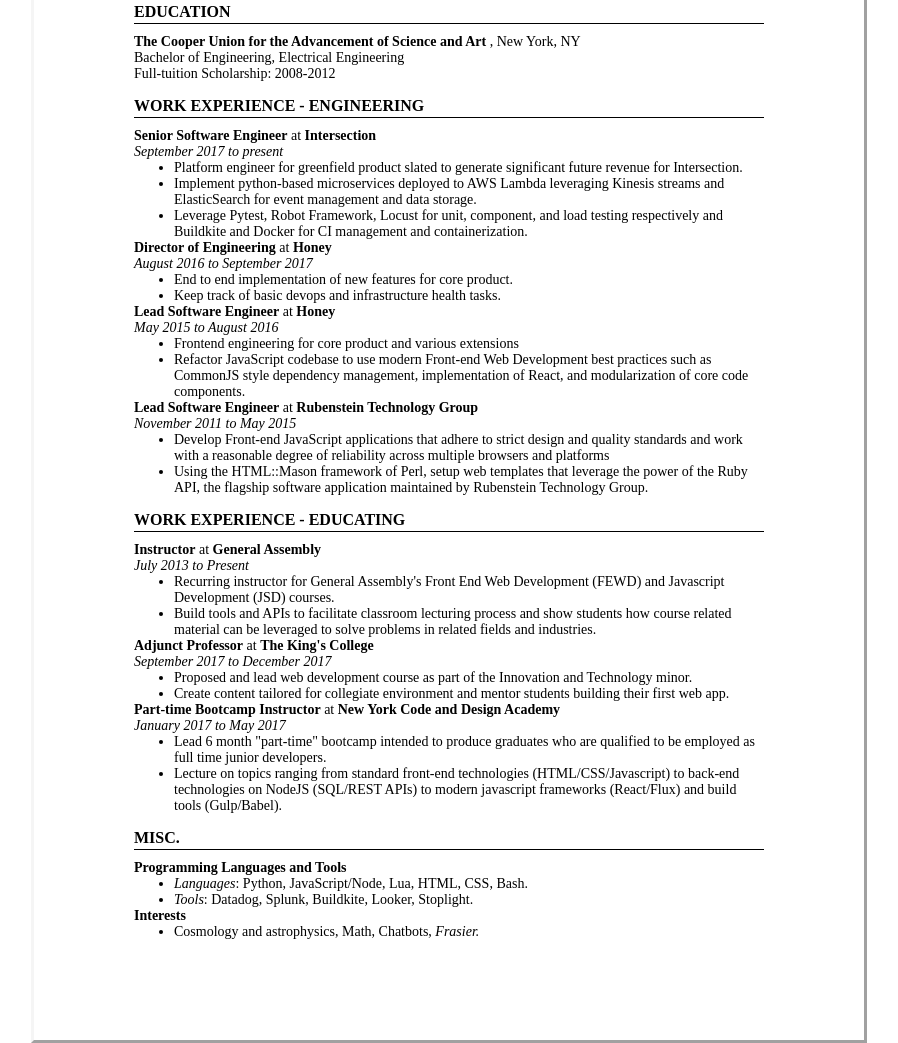
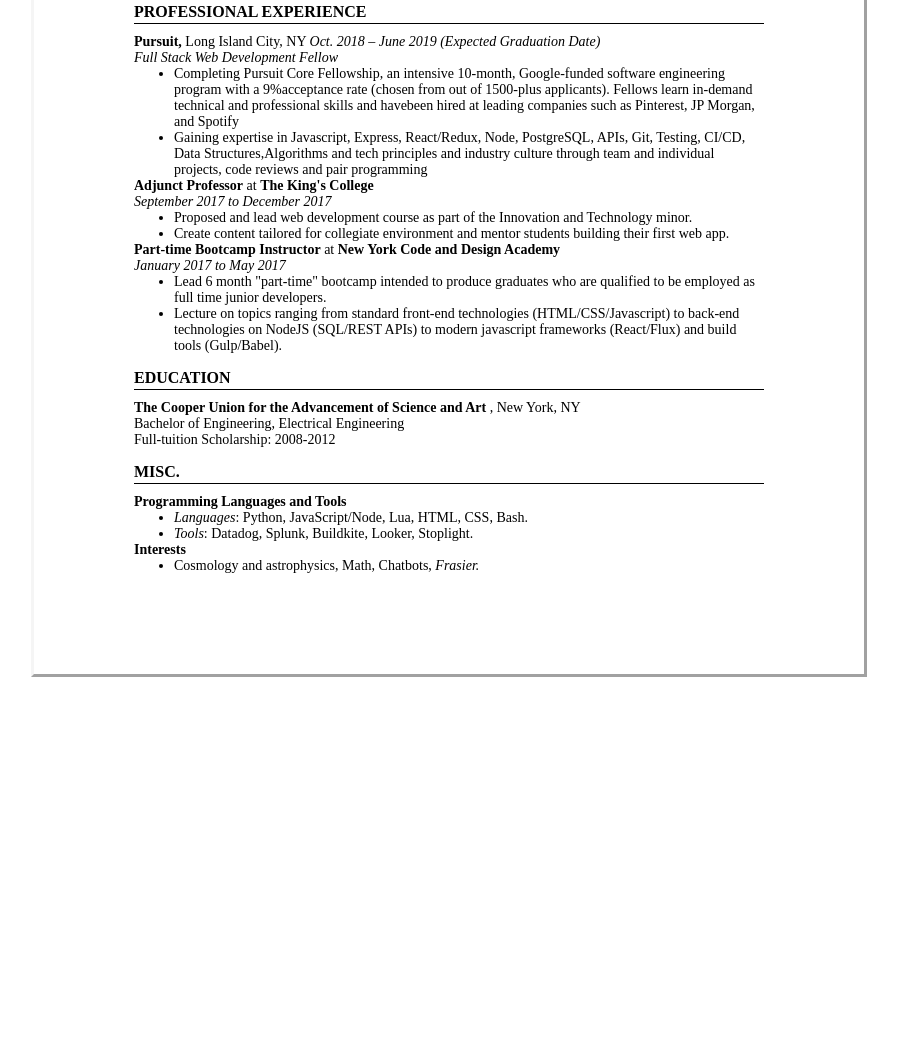
Before and after one commit to SurgamSurgam/resume, a plain HTML site: page index.html in a window 1280 px wide. Shown: the part 470-1513 px from the top of the page, without its empty margins (191-1089 px from the left). After the commit the page ends 1167 px from the top, so only its background shows below. Drawn offline with Linux system fonts and the light colour scheme.

Commit message:
editing structure

```diff
--- a/index.html
+++ b/index.html
@@ -1,48 +1,52 @@
-<!doctype html>
+<!DOCTYPE html>
 <html>
   <head>
-      <meta name='viewport' content='width=device-width, initial-scale=1.0;'>
-      <title> Deyvi Ortiz </title>
-      <meta charset="UTF-8">
+    <meta name="viewport" content="width=device-width, initial-scale=1.0;" />
+    <title>Deyvi Ortiz</title>
+    <meta charset="UTF-8" />
     <link rel="stylesheet" href="css/index.css" />
-      <link rel="stylesheet" href="https://use.fontawesome.com/releases/v5.8.1/css/all.css" integrity="sha384-50oBUHEmvpQ+1lW4y57PTFmhCaXp0ML5d60M1M7uH2+nqUivzIebhndOJK28anvf" crossorigin="anonymous">
+    <link
+      rel="stylesheet"
+      href="https://use.fontawesome.com/releases/v5.8.1/css/all.css"
+      integrity="sha384-50oBUHEmvpQ+1lW4y57PTFmhCaXp0ML5d60M1M7uH2+nqUivzIebhndOJK28anvf"
+      crossorigin="anonymous"
+    />
   </head>
   <body>
     <div class="wrapper">
       <div class="name-block block">
         <h1>
-              <a href='https://firebasestorage.googleapis.com/v0/b/resume-bb4cd.appspot.com/o/deyvi-ortiz-resume.pdf?alt=media&token=11b2953f-eac2-41e6-834b-984e5ae3a047'download="deyvi-ortiz-resume.pdf">Deyvi Ortiz
+          <a
+            href="https://firebasestorage.googleapis.com/v0/b/resume-bb4cd.appspot.com/o/deyvi-ortiz-resume.pdf?alt=media&token=11b2953f-eac2-41e6-834b-984e5ae3a047"
+            download="deyvi-ortiz-resume.pdf"
+            >Deyvi Ortiz
           </a>
         </h1>
         <div class="name-block-details">
-              <div class='github social-link'>
-                <a href="https://github.com/SurgamSurgam" target='_blank'>
+          <div class="github social-link">
+            <a href="https://github.com/SurgamSurgam" target="_blank">
               <i class="fab fa-github-square fa-lg"></i>
             </a>
           </div>
-              <div class='bullet'>&#8226;
-              </div>
+          <div class="bullet">&#8226;</div>
           <div class="linkedin social-link">
-                <a href="https://www.linkedin.com/in/deyvio/" target='_blank'>
+            <a href="https://www.linkedin.com/in/deyvio/" target="_blank">
               <i class="fab fa-linkedin fa-lg"></i>
             </a>
           </div>
-              <div class='bullet'>&#8226;
-              </div>
+          <div class="bullet">&#8226;</div>
           <div class="twitter social-link">
-                <a href="https://twitter.com/Surgam7" target='_blank'>
+            <a href="https://twitter.com/Surgam7" target="_blank">
               <i class="fab fa-twitter-square fa-lg"></i>
             </a>
           </div>
-              <div class='bullet'>&#8226;
-              </div>
+          <div class="bullet">&#8226;</div>
           <div class="email social-link">
-                <a href="mailto:deyvio@gmail.com" target='_blank'>
+            <a href="mailto:deyvio@gmail.com" target="_blank">
               <i class="fas fa-envelope-square fa-lg"></i>
             </a>
           </div>
-              <div class='bullet'>&#8226;
-              </div>
+          <div class="bullet">&#8226;</div>
           <div class="mobile social-link">
             <a href="tel:19175269311">
               <i class="fas fa-phone-square fa-lg"></i>
@@ -54,9 +58,7 @@
         <h3>SKILLS</h3>
         <div class="skills-list-wrapper">
           <p class="bolder skills-title">
-                <span class="bolder">
-                  Languages
-                </span>
+            <span class="bolder"> Languages </span>
           </p>
           <ul class="skills-list-title-wrapper">
             <li>JavaScript (ES6/ES2015)</li>
@@ -66,9 +68,7 @@
         </div>
         <div class="skills-list-wrapper">
           <p class="bolder skills-title">
-                <span class="bolder">
-                  Frameworks/Tools
-                </span>
+            <span class="bolder"> Frameworks/Tools </span>
           </p>
           <ul class="skills-list-title-wrapper">
             <li>React.js</li>
@@ -81,9 +81,7 @@
         </div>
         <div class="skills-list-wrapper">
           <p class="bolder skills-title">
-                <span class="bolder">
-                  Software Testing
-                </span>
+            <span class="bolder"> Software Testing </span>
           </p>
           <ul class="skills-list-title-wrapper">
             <li>Jest</li>
@@ -92,13 +90,12 @@
         </div>
         <div class="skills-list-wrapper">
           <p class="bolder skills-title">
-                <span class="bolder">
-                  Cloud Deployment
-                </span>
+            <span class="bolder"> Cloud Deployment </span>
           </p>
           <ul class="skills-list-title-wrapper">
             <li>Heroku</li>
-                <li>Firebase
+            <li>
+              Firebase
               <ul>
                 <li>Cloud Storage</li>
                 <li>Authentication</li>
@@ -108,155 +105,93 @@
         </div>
         <div class="bottom-sweep"></div>
       </div>
+      <div class="professional-experience-block block">
+        <h3>Professional Experience</h3>
+        <!-- Pursuit -->
+        <p>
+          <span class="bolder">Pursuit,</span>
+          <span calss="city-info">Long Island City, NY</span>
+          <span class="date-info italic">
+            Oct. 2018 – June 2019 (Expected Graduation Date)
+          </span>
+        </p>
+        <p>
+          <span class="italic job-role">
+            Full Stack Web Development Fellow
+          </span>
+        </p>
+        <ul>
+          <li>
+            Completing Pursuit Core Fellowship, an intensive 10-month,
+            Google-funded software engineering program with a 9%acceptance rate
+            (chosen from out of 1500-plus applicants). Fellows learn in-demand
+            technical and professional skills and havebeen hired at leading
+            companies such as Pinterest, JP Morgan, and Spotify
+          </li>
+          <li>
+            Gaining expertise in Javascript, Express, React/Redux, Node,
+            PostgreSQL, APIs, Git, Testing, CI/CD, Data Structures,Algorithms
+            and tech principles and industry culture through team and individual
+            projects, code reviews and pair programming
+          </li>
+        </ul>
+        <!-- The King's College -->
+        <p>
+          <span class="bolder">Adjunct Professor</span> at
+          <span class="bolder">The King's College</span>
+        </p>
+        <p><span class="italic">September 2017 to December 2017</span></p>
+        <ul>
+          <li>
+            Proposed and lead web development course as part of the Innovation
+            and Technology minor.
+          </li>
+          <li>
+            Create content tailored for collegiate environment and mentor
+            students building their first web app.
+          </li>
+        </ul>
+        <!-- NYCDA -->
+        <p>
+          <span class="bolder">Part-time Bootcamp Instructor</span> at
+          <span class="bolder">New York Code and Design Academy</span>
+        </p>
+        <p><span class="italic">January 2017 to May 2017</span></p>
+        <ul>
+          <li>
+            Lead 6 month "part-time" bootcamp intended to produce graduates who
+            are qualified to be employed as full time junior developers.
+          </li>
+          <li>
+            Lecture on topics ranging from standard front-end technologies
+            (HTML/CSS/Javascript) to back-end technologies on NodeJS (SQL/REST
+            APIs) to modern javascript frameworks (React/Flux) and build tools
+            (Gulp/Babel).
+          </li>
+        </ul>
+        <div class="bottom-sweep"></div>
+      </div>
       <div class="ed-block block">
         <h3>EDUCATION</h3>
         <p>
           <span class="bolder">
-               The Cooper Union for the Advancement of Science and Art
-               </span>, New York, NY
+            The Cooper Union for the Advancement of Science and Art </span
+          >, New York, NY
         </p>
-            <p>
-               Bachelor of Engineering, Electrical Engineering
-            </p>
-            <p>
-               Full-tuition Scholarship: 2008-2012
-            </p>
+        <p>Bachelor of Engineering, Electrical Engineering</p>
+        <p>Full-tuition Scholarship: 2008-2012</p>
         <div class="bottom-sweep"></div>
       </div>
-         <div class="work-eng-block block">
-            <h3>Work Experience - Engineering</h3>
-            <!-- Intersection -->
-            <p>
-               <span class="bolder">Senior Software Engineer</span> at <span class="bolder">Intersection</span>
-            </p>
-            <p>
-               <span class="italic">September 2017 to present</span>
-            </p>
-            <p>
-            <ul>
-               <li>
-                  Platform engineer for greenfield product slated to generate significant future revenue for Intersection.
-               </li>
-               <li>
-                  Implement python-based microservices deployed to AWS Lambda leveraging Kinesis streams and ElasticSearch for event management and data storage.
-               </li>
-               <li>
-                  Leverage Pytest, Robot Framework, Locust for unit, component, and load testing respectively and Buildkite and Docker for CI management and containerization.
-               </li>
-<!--                <li>
-                  Provide technical leadership to the team -- aid other engineers with support and advice with respect to best practices and troubleshooting difficult problems.
-               </li> -->
-            </ul>
-            </p>
-            <!-- Honey -->
-            <p>
-               <span class="bolder">Director of Engineering</span> at <span class="bolder">Honey</span>
-            </p>
-            <p>
-               <span class="italic">August 2016 to September 2017</span>
-            </p>
-            <p>
-            <ul>
-               <li>
-                  End to end implementation of new features for core product.
-               </li>
-               <li>
-                  Keep track of basic devops and infrastructure health tasks.
-               </li>
-            </ul>
-            </p>
-            <!-- Honey -->
-            <p>
-               <span class="bolder">Lead Software Engineer</span> at <span class="bolder">Honey</span>
-            </p>
-            <p>
-               <span class="italic">May 2015 to August 2016</span>
-            </p>
-            <p>
-            <ul>
-               <li>
-                  Frontend engineering for core product and various extensions
-               </li>
-               <li>
-                  Refactor JavaScript codebase to use modern Front-end Web Development best practices such as CommonJS style dependency management, implementation of React, and modularization of core code components.
-               </li>
-            </ul>
-            </p>
-            <!-- RUBENSTEINTECH -->
-            <p>
-               <span class="bolder">Lead Software Engineer</span> at <span class="bolder">Rubenstein Technology Group</span>
-            </p>
-            <p>
-               <span class="italic">November 2011 to May 2015</span>
-            </p>
-            <ul>
-               <li>
-                  Develop Front-end JavaScript applications that adhere to strict design and quality standards and work with a reasonable degree of reliability across multiple browsers and platforms
-               </li>
-               <li>
-                  Using the HTML::Mason framework of Perl, setup web templates that leverage the power of the Ruby API, the flagship software application maintained by Rubenstein Technology Group.
-               </li>
-<!--                <li>
-                  Provide technical leadership to the frontend team -- aid other engineers with support and advice with respect to best practices and troubleshooting difficult problems.
-               </li> -->
-            </ul>
-            <div class="bottom-sweep"></div>
-         </div>
-         <div class="work-edu-block block">
-            <h3>Work Experience - Educating</h3>
-            <!-- General Assembly -->
-            <p>
-               <span class="bolder">Instructor</span> at <span class="bolder">General Assembly</span>
-            </p>
-            <p>
-               <span class="italic">July 2013 to Present</span>
-            </p>
-            <ul>
-               <li>
-                  Recurring instructor for General Assembly's Front End Web Development (FEWD) and Javascript Development (JSD) courses.
-               </li>
-               <li>
-                  Build tools and APIs to facilitate classroom lecturing process and show students how course related material can be leveraged to solve problems in related fields and industries.
-               </li>
-            </ul>
-            <!-- The King's College -->
-            <p>
-               <span class="bolder">Adjunct Professor</span> at <span class="bolder">The King's College</span>
-            </p>
-            <p>
-               <span class="italic">September 2017 to December 2017</span>
-            </p>
-            <ul>
-               <li>
-                  Proposed and lead web development course as part of the Innovation and Technology minor.
-               </li>
-               <li>
-                  Create content tailored for collegiate environment and mentor students building their first web app.
-               </li>
-            </ul>
-            <!-- NYCDA -->
-            <p>
-               <span class="bolder">Part-time Bootcamp Instructor</span> at <span class="bolder">New York Code and Design Academy</span>
-            </p>
-            <p>
-               <span class="italic">January 2017 to May 2017</span>
-            </p>
-            <ul>
-               <li>
-                  Lead 6 month "part-time" bootcamp intended to produce graduates who are qualified to be employed as full time junior developers.
-               </li>
-               <li>
-                  Lecture on topics ranging from standard front-end technologies (HTML/CSS/Javascript) to back-end technologies on NodeJS (SQL/REST APIs) to modern javascript frameworks (React/Flux) and build tools (Gulp/Babel).
-               </li>
-            </ul>
-            <div class="bottom-sweep"></div>
-         </div>
-         <div class="skills-and-interests-block block">
+      <div class="additional-block block">
         <h3>Misc.</h3>
         <p><span class="bolder">Programming Languages and Tools</span></p>
         <ul>
-               <li><em>Languages</em>: Python, JavaScript/Node, Lua, HTML, CSS, Bash.</li>
-               <li><em>Tools</em>: Datadog, Splunk, Buildkite, Looker, Stoplight.</li>
+          <li>
+            <em>Languages</em>: Python, JavaScript/Node, Lua, HTML, CSS, Bash.
+          </li>
+          <li>
+            <em>Tools</em>: Datadog, Splunk, Buildkite, Looker, Stoplight.
+          </li>
         </ul>
         <p><span class="bolder">Interests</span></p>
         <ul>
```
Lines whose indentation alone changed are shown as unchanged.
